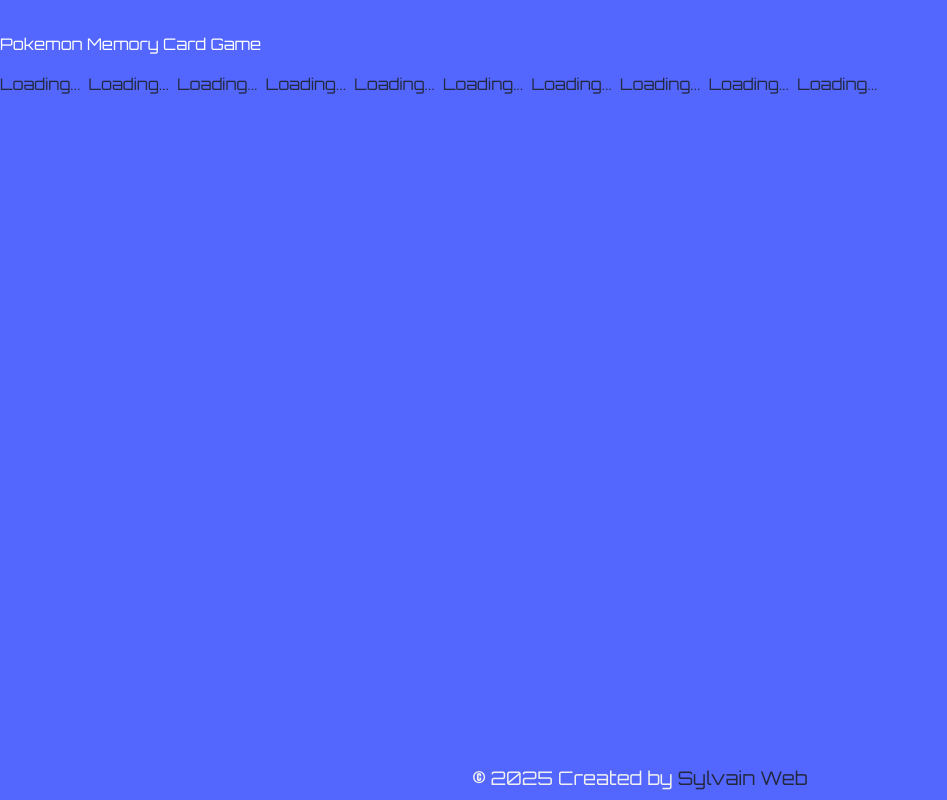
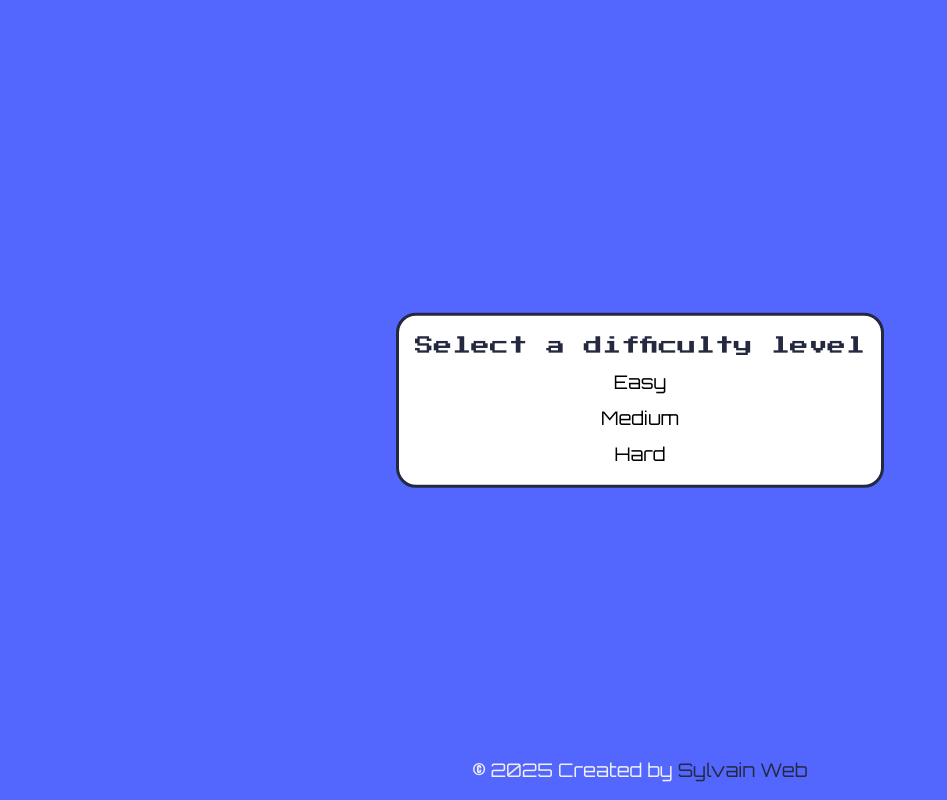
Before and after one commit to SylvainPS78/odin-pokemon-memory-card, a React (Vite) app: page / in a window 1280 px wide. Shown: the whole page, without its empty margins (0-947 px from the left). Built offline with nearby package versions, Linux system fonts and the light colour scheme; no server answers.

Commit message:
FEAT Create DifficultyModal + style

```diff
--- a/src/Game.jsx
+++ b/src/Game.jsx
@@ -1,11 +1,17 @@
 import "./assets/styles/Game.css";
 import MainScreen from "./assets/components/MainScreen.jsx";
 import Footer from "./assets/components/Footer.jsx";
+import DifficultyModal from "./assets/components/DifficultyModal.jsx";
+
+let isModalOpen = true;
+let isGameActive = false;
 
 function Game() {
   return (
     <>
-      <MainScreen />
+      {isModalOpen && <DifficultyModal />}
+      {isGameActive && <MainScreen />}
+
       <Footer />
     </>
   );
--- /dev/null
+++ b/src/assets/components/DifficultyModal.jsx
@@ -0,0 +1,14 @@
+import React from "react";
+
+const DifficultyModal = () => {
+  return (
+    <div className="difficulty-modal">
+      <h2 className="difficulty-modal-title">Select a difficulty level</h2>
+      <button className="difficulty-modal-button">Easy</button>
+      <button className="difficulty-modal-button">Medium</button>
+      <button className="difficulty-modal-button">Hard</button>
+    </div>
+  );
+};
+
+export default DifficultyModal;
--- a/src/assets/styles/Game.css
+++ b/src/assets/styles/Game.css
@@ -58,4 +58,45 @@
   color: #242940;
   font-weight: bold;
   flex-shrink: 0;
+}
+
+.difficulty-modal {
+  position: fixed;
+  top: 50%;
+  left: 50%;
+  transform: translate(-50%, -50%);
+  z-index: 100;
+  display: flex;
+  flex-direction: column;
+  align-items: center;
+  background-color: #ffffff;
+  border-radius: 20px;
+  padding: 1rem;
+  gap: 0.5rem;
+  border: 3px solid #242940;
+}
+.difficulty-modal-title {
+  font-family: "Press_Start_2P", "Courier New", monospace;
+  font-size: clamp(12px, 1.5vw + 0.375rem, 18.75px);
+  text-align: center;
+}
+.difficulty-modal-button {
+  font-family: "Orbitron", "Impact", "Franklin Gothic Bold", sans-serif;
+  background-color: #ffffff;
+  font-size: clamp(12px, 1.5vw + 0.375rem, 18.75px);
+  border: none;
+  cursor: pointer;
+  transition: all 0.3s ease;
+}
+.difficulty-modal-button:hover {
+  transform: translateY(-1px);
+  color: #5367ff;
+}
+.difficulty-modal-button:focus, .difficulty-modal-button:focus-visible {
+  outline: none;
+  border: 2px solid #242940;
+  border-radius: 20px;
+  padding: 0.25rem 0.5rem;
+  transform: translateY(-1px);
+  color: #5367ff;
 }/*# sourceMappingURL=Game.css.map */
--- a/src/assets/styles/Game.scss
+++ b/src/assets/styles/Game.scss
@@ -65,3 +65,49 @@
     flex-shrink: 0;
   }
 }
+
+.difficulty-modal {
+  position: fixed;
+  top: 50%;
+  left: 50%;
+  transform: translate(-50%, -50%);
+  z-index: $z-index-modal;
+  display: flex;
+  flex-direction: column;
+  align-items: center;
+  background-color: $white;
+  border-radius: $container-radius;
+  padding: $spacing-sm;
+  gap: $spacing-xsm;
+  border: 3px solid $dark-grey;
+
+  &-title {
+    font-family: $font-card;
+    font-size: $font-size-small;
+    text-align: center;
+  }
+
+  &-button {
+    font-family: $font-game;
+    background-color: $white;
+    font-size: $font-size-small;
+    border: none;
+    cursor: pointer;
+    transition: all $transition-normal;
+
+    &:hover {
+      transform: translateY(-1px);
+      color: $primary-blue;
+    }
+
+    &:focus,
+    &:focus-visible {
+      outline: none;
+      border: 2px solid $dark-grey;
+      border-radius: $container-radius;
+      padding: 0.5 * $spacing-xsm $spacing-xsm;
+      transform: translateY(-1px);
+      color: $primary-blue;
+    }
+  }
+}
--- a/src/assets/styles/index.css
+++ b/src/assets/styles/index.css
@@ -38,6 +38,21 @@
   color: #242940;
   background-color: #5367ff;
   font-weight: 400;
+  min-height: 100vh;
+  display: flex;
+  flex-direction: column;
+}
+
+#root {
+  flex: 1;
+  display: flex;
+  flex-direction: column;
+}
+
+main {
+  flex: 1;
+  display: flex;
+  flex-direction: column;
 }
 
 h1,
@@ -77,45 +92,10 @@
   font-weight: 500;
   color: #242940;
   text-decoration: inherit;
+  transition: all 0.3s ease;
 }
 a:hover {
-  color: #5367ff;
-}
-
-button {
-  background: linear-gradient(135deg, #5367ff, #7f8dfc);
   color: #ffffff;
-  border-radius: 8px;
-  border: 1px solid transparent;
-  padding: 0.4rem;
-  font-size: clamp(12px, 1.5vw + 0.375rem, 18.75px);
-  cursor: pointer;
-  transition: all 0.3s ease;
-}
-button:hover {
-  transform: translateY(-1px);
-  box-shadow: 0 4px 15px rgba(83, 103, 255, 0.3);
-  border-color: #5367ff;
-}
-button:active {
-  transform: translateY(0);
-}
-button:focus, button:focus-visible {
-  outline: 4px auto -webkit-focus-ring-color;
-}
-button:disabled {
-  background: #f0f0f0;
-  color: #9194a2;
-  cursor: not-allowed;
-  transform: none;
-  box-shadow: none;
-  outline: none;
-}
-button:disabled:hover, button:disabled:focus, button:disabled:active {
-  border: none;
-  transform: none;
-  outline: none;
-  box-shadow: none;
 }
 
 .input-field {
@@ -140,11 +120,7 @@
 footer {
   color: #f0f0f0;
   text-align: center;
-  position: fixed;
-  bottom: 1vh;
-  left: 0;
-  width: 100%;
+  padding: 1rem 0;
+  margin-top: auto;
   font-size: clamp(12px, 1.5vw + 0.375rem, 18.75px);
-  max-height: 6vh;
-  z-index: 10;
 }/*# sourceMappingURL=index.css.map */
--- a/src/assets/styles/index.scss
+++ b/src/assets/styles/index.scss
@@ -37,6 +37,22 @@
   color: $dark-grey;
   background-color: $primary-blue;
   font-weight: 400;
+  min-height: 100vh;
+  display: flex;
+  flex-direction: column;
+}
+
+#root {
+  flex: 1;
+  display: flex;
+  flex-direction: column;
+}
+
+// Main content
+main {
+  flex: 1;
+  display: flex;
+  flex-direction: column;
 }
 
 // Typography
@@ -80,54 +96,10 @@
   font-weight: 500;
   color: $dark-grey;
   text-decoration: inherit;
-
-  &:hover {
-    color: $primary-blue;
-  }
-}
-
-//button elements - Base styles
-button {
-  background: linear-gradient(135deg, $primary-blue, $light-primary-blue);
-  color: $white;
-  border-radius: 8px;
-  border: 1px solid transparent;
-  padding: 0.4rem;
-  font-size: $font-size-small;
-  cursor: pointer;
   transition: all $transition-normal;
 
   &:hover {
-    transform: translateY(-1px);
-    box-shadow: $shadow-medium;
-    border-color: $primary-blue;
-  }
-
-  &:active {
-    transform: translateY(0);
-  }
-
-  &:focus,
-  &:focus-visible {
-    outline: 4px auto -webkit-focus-ring-color;
-  }
-
-  &:disabled {
-    background: $light-grey;
-    color: $medium-grey;
-    cursor: not-allowed;
-    transform: none;
-    box-shadow: none;
-    outline: none;
-
-    &:hover,
-    &:focus,
-    &:active {
-      border: none;
-      transform: none;
-      outline: none;
-      box-shadow: none;
-    }
+    color: $white;
   }
 }
 
@@ -159,13 +131,9 @@
 footer {
   color: $light-grey;
   text-align: center;
-  position: fixed;
-  bottom: 1vh;
-  left: 0;
-  width: 100%;
+  padding: $spacing-sm 0;
+  margin-top: auto;
   font-size: $font-size-small;
-  max-height: 6vh;
-  z-index: $z-index-footer;
 
   // @media (max-width: px) {}
 }
```
Also changed, not shown: 2 other files (tests, documents, lock files or other folders).
